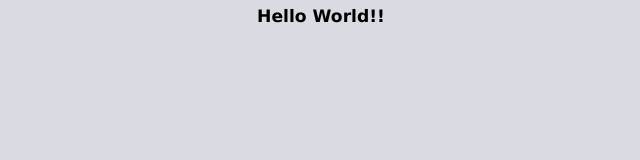
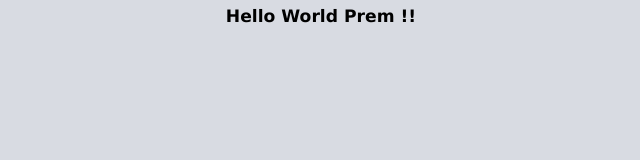
Before and after one commit to premcj/SampleHTML, a plain HTML site: page index.html in a window 1280 px wide. Shown: the whole page, without its empty margins (319-959 px from the left). Drawn offline with Linux system fonts and the light colour scheme.

Commit message:
Update index.html

```diff
--- a/index.html
+++ b/index.html
@@ -1,7 +1,7 @@
 <html>
 <title>Version 4.0 </title>
 <body>
-<h3>Hello World!!</h3>
+<h3>Hello World Prem !!</h3>
 </body>
 </html>
 
```
